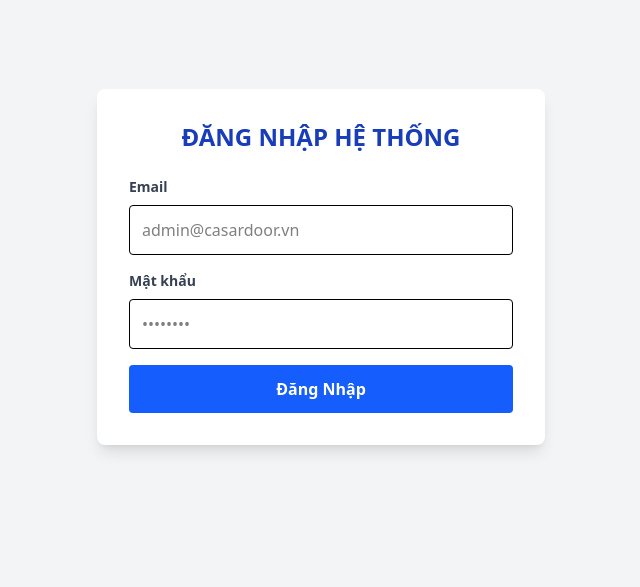
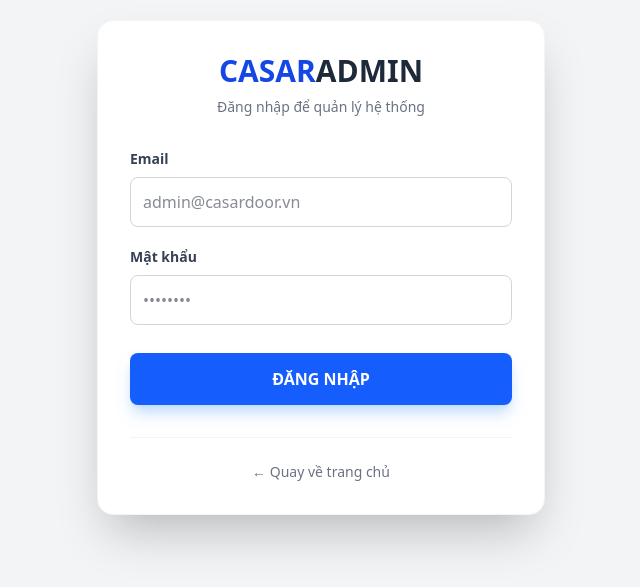
Before and after one commit to xuanthe01656/tamdoor, a React (Vite) app: page /login in a window 1280 px wide. Shown: the part 133-720 px from the top of the page, without its empty margins (319-959 px from the left). Built offline with nearby package versions, Linux system fonts and the light colour scheme; no server answers.

Commit message:
Fix error TS6133 LoginPage

```diff
--- a/src/pages/auth/LoginPage.tsx
+++ b/src/pages/auth/LoginPage.tsx
@@ -1,8 +1,7 @@
 import { useState } from 'react';
-import { signInWithEmailAndPassword, createUserWithEmailAndPassword } from 'firebase/auth'; // 👇 Thêm createUser...
-import { auth, db } from '../../config/firebase'; // 👇 Thêm db
-import { doc, setDoc } from 'firebase/firestore'; // 👇 Thêm doc, setDoc
-import { useNavigate } from 'react-router-dom';
+import { signInWithEmailAndPassword } from 'firebase/auth';
+import { auth } from '../../config/firebase';
+import { useNavigate, Link } from 'react-router-dom';
 
 const LoginPage = () => {
   const [email, setEmail] = useState('');
@@ -11,44 +10,68 @@ const LoginPage = () => {
   const [loading, setLoading] = useState(false);
   const navigate = useNavigate();
 
-  // 1. HÀM ĐĂNG NHẬP (Cũ)
+  // HÀM ĐĂNG NHẬP
   const handleLogin = async (e: React.FormEvent) => {
     e.preventDefault();
     setLoading(true);
     setError('');
+
     try {
       await signInWithEmailAndPassword(auth, email, password);
+      // Đăng nhập thành công -> Chuyển hướng vào Admin
       navigate('/admin');
     } catch (err: any) {
       console.error(err);
-      setError('Sai email hoặc mật khẩu!');
+      // Xử lý thông báo lỗi thân thiện hơn
+      if (err.code === 'auth/invalid-credential' || err.code === 'auth/user-not-found' || err.code === 'auth/wrong-password') {
+        setError('❌ Email hoặc mật khẩu không chính xác!');
+      } else if (err.code === 'auth/too-many-requests') {
+        setError('⚠️ Đăng nhập thất bại quá nhiều lần. Vui lòng thử lại sau.');
+      } else {
+        setError('❌ Lỗi đăng nhập: ' + err.message);
+      }
     } finally {
       setLoading(false);
     }
   };
 
   return (
-    <div className="min-h-screen flex items-center justify-center bg-gray-100">
-      <div className="bg-white p-8 rounded-lg shadow-lg w-full max-w-md">
-        <h2 className="text-2xl font-bold text-center text-blue-800 mb-6">ĐĂNG NHẬP HỆ THỐNG</h2>
+    // CONTAINER: dark:bg-gray-900
+    <div className="min-h-screen flex items-center justify-center bg-gray-100 dark:bg-gray-900 transition-colors duration-300 p-4">
 
-        {error && <div className="bg-red-100 text-red-700 p-3 rounded mb-4 text-sm">{error}</div>}
+      {/* CARD: dark:bg-gray-800 dark:border-gray-700 */}
+      <div className="bg-white dark:bg-gray-800 p-8 rounded-2xl shadow-2xl w-full max-w-md border border-gray-100 dark:border-gray-700">
 
-        <form onSubmit={handleLogin} className="space-y-4">
+        <div className="text-center mb-8">
+            <h1 className="text-3xl font-black text-blue-700 dark:text-blue-500 mb-2">CASAR<span className="text-gray-800 dark:text-white">ADMIN</span></h1>
+            <p className="text-gray-500 dark:text-gray-400 text-sm">Đăng nhập để quản lý hệ thống</p>
+        </div>
+
+        {error && (
+            <div className="bg-red-50 dark:bg-red-900/30 text-red-600 dark:text-red-300 p-3 rounded-lg mb-6 text-sm font-medium border border-red-100 dark:border-red-800 flex items-center gap-2">
+                <svg className="w-5 h-5" fill="none" viewBox="0 0 24 24" stroke="currentColor"><path strokeLinecap="round" strokeLinejoin="round" strokeWidth={2} d="M12 8v4m0 4h.01M21 12a9 9 0 11-18 0 9 9 0 0118 0z" /></svg>
+                {error}
+            </div>
+        )}
+
+        <form onSubmit={handleLogin} className="space-y-5">
           <div>
-            <label className="block text-gray-700 text-sm font-bold mb-2">Email</label>
+            <label className="block text-gray-700 dark:text-gray-300 text-sm font-bold mb-2">Email</label>
+            {/* INPUT: dark:bg-gray-700 dark:border-gray-600 dark:text-white */}
             <input
               type="email" required
-              className="w-full p-3 border rounded focus:outline-none focus:border-blue-500"
+              className="w-full p-3 border border-gray-300 dark:border-gray-600 rounded-lg focus:outline-none focus:ring-2 focus:ring-blue-500 focus:border-transparent bg-white dark:bg-gray-700 text-gray-900 dark:text-white transition-all"
               placeholder="admin@casardoor.vn"
               value={email} onChange={e => setEmail(e.target.value)}
             />
           </div>
           <div>
-            <label className="block text-gray-700 text-sm font-bold mb-2">Mật khẩu</label>
+            <div className="flex justify-between items-center mb-2">
+                <label className="block text-gray-700 dark:text-gray-300 text-sm font-bold">Mật khẩu</label>
+            </div>
             <input
               type="password" required
-              className="w-full p-3 border rounded focus:outline-none focus:border-blue-500"
+              className="w-full p-3 border border-gray-300 dark:border-gray-600 rounded-lg focus:outline-none focus:ring-2 focus:ring-blue-500 focus:border-transparent bg-white dark:bg-gray-700 text-gray-900 dark:text-white transition-all"
               placeholder="••••••••"
               value={password} onChange={e => setPassword(e.target.value)}
             />
@@ -56,11 +79,19 @@ const LoginPage = () => {
 
           <button
             type="submit" disabled={loading}
-            className="w-full bg-blue-600 text-white py-3 rounded font-bold hover:bg-blue-700 transition disabled:opacity-50"
+            className="w-full bg-blue-600 hover:bg-blue-700 text-white py-3.5 rounded-lg font-bold transition-all shadow-lg shadow-blue-200 dark:shadow-none disabled:opacity-50 disabled:cursor-not-allowed mt-2"
           >
-            {loading ? 'Đang xử lý...' : 'Đăng Nhập'}
+            {loading ? '⏳ Đang xác thực...' : 'ĐĂNG NHẬP'}
           </button>
         </form>
+
+        {/* Footer Link */}
+        <div className="mt-8 text-center pt-6 border-t border-gray-100 dark:border-gray-700">
+            <Link to="/" className="text-sm text-gray-500 dark:text-gray-400 hover:text-blue-600 dark:hover:text-blue-400 transition-colors flex items-center justify-center gap-1">
+                ← Quay về trang chủ
+            </Link>
+        </div>
+
       </div>
     </div>
   );
```
